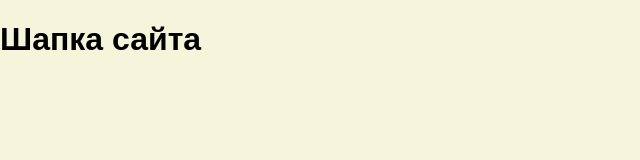
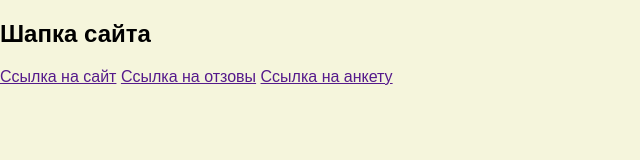
Before and after one commit to vikusias/Terminal-git, a plain HTML site: page index.html in a window 1280 px wide. Shown: the whole page, without its empty margins (0-640 px from the left). Drawn offline with Linux system fonts and the light colour scheme.

Commit message:
feat: add navigation bar

```diff
--- a/index.html
+++ b/index.html
@@ -4,9 +4,14 @@
     <meta charset="UTF-8">
     <meta name="viewport" content="width=device-width, initial-scale=1.0">
     <title>Document</title>
+    <link rel="stylesheet" href="styles.css">
 </head>
 <body>
+    <nav>
     <h1>Шапка сайта</h1>
-    <link rel="stylesheet" href="styles.css">
+    <a href="">Ссылка на сайт</a>
+    <a href="">Ссылка на отзовы</a>
+    <a href="">Ссылка на анкету</a>
+</nav>
 </body>
 </html>
```
